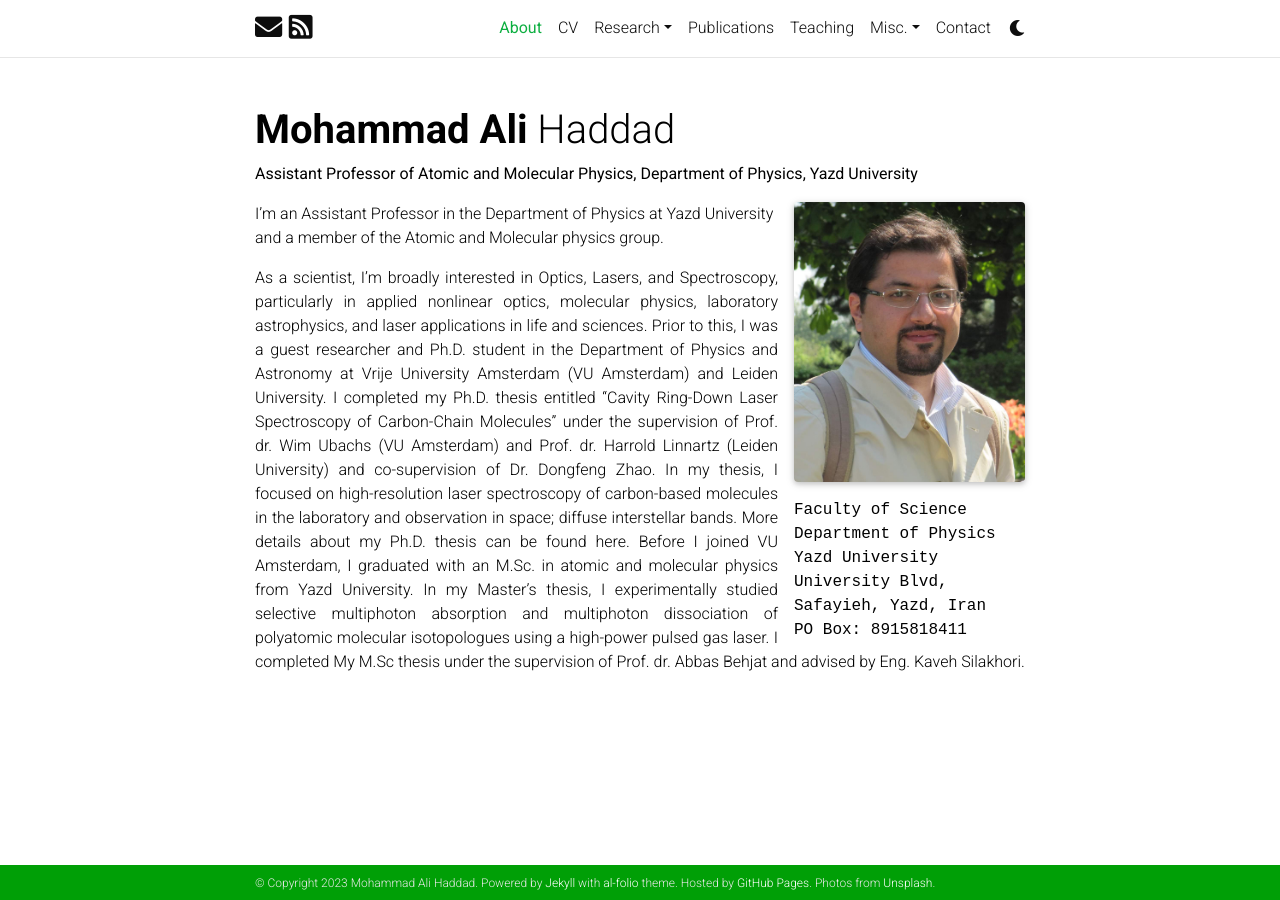
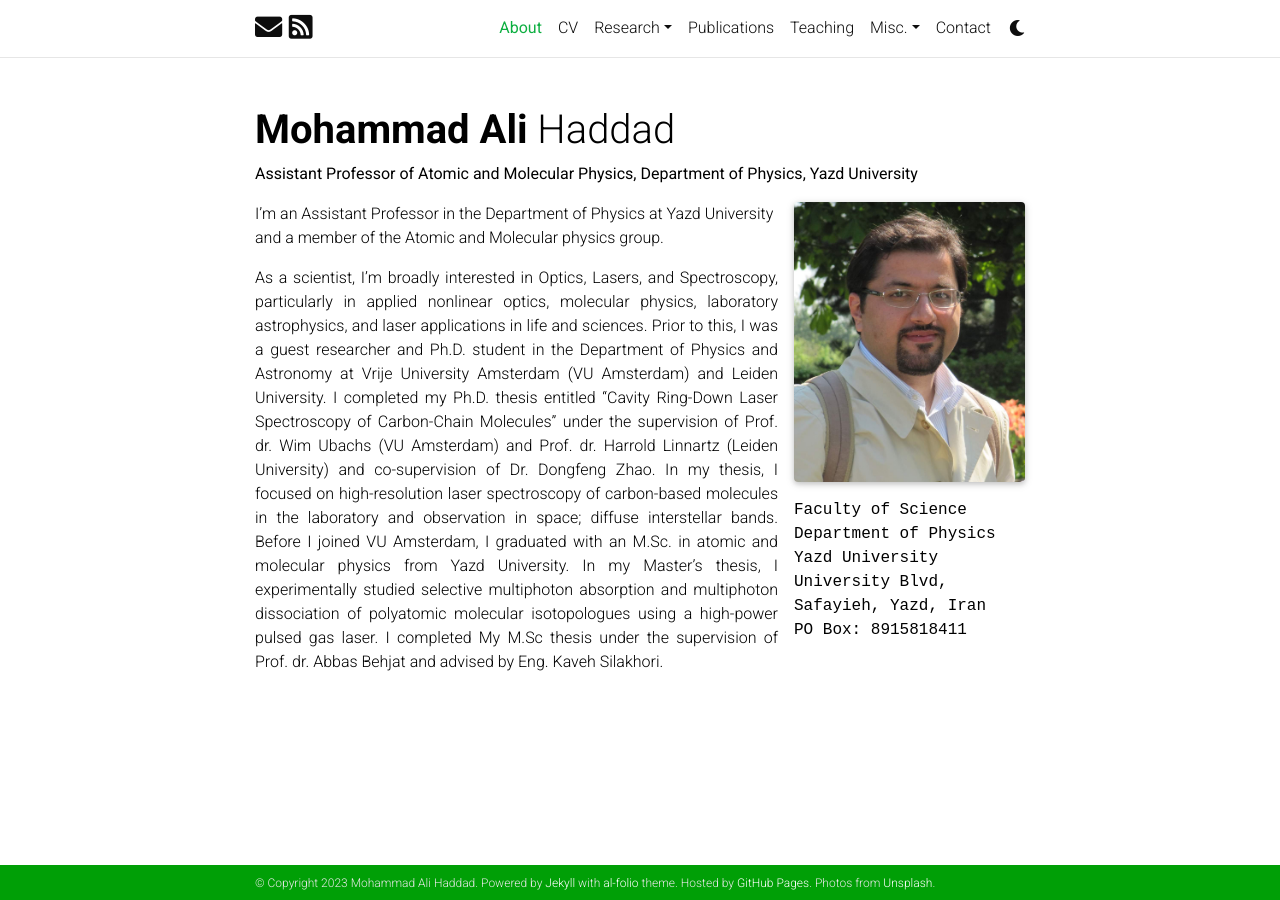
Before and after one commit to ma-haddad/ma-haddad.github.io, a Jekyll site: the page built from _pages/about.md, in a window 1280 px wide. Built offline with Jekyll 4.4.1, drawn with Linux system fonts in a browser that asks for light colours; full-size pictures stand in for the smaller copies a plugin makes; comment, search, counter and statistics services are not loaded; a style sheet for code colours, icons or effects is not loaded.

Commit message:
Update about.md

```diff
--- a/_pages/about.md
+++ b/_pages/about.md
@@ -25,7 +25,7 @@ I’m an Assistant Professor in the Department of Physics at Yazd University and
 <DIV align="justify">
 As a scientist, I’m broadly interested in Optics, Lasers, and Spectroscopy, particularly in applied nonlinear optics, molecular physics, laboratory astrophysics, and laser applications in life and sciences.
 
-Prior to this, I was a guest researcher and Ph.D. student in the Department of Physics and Astronomy at Vrije University Amsterdam (VU Amsterdam) and Leiden University. I completed my Ph.D. thesis entitled “Cavity Ring-Down Laser Spectroscopy of Carbon-Chain Molecules” under the supervision of Prof. dr. Wim Ubachs (VU Amsterdam) and Prof. dr. Harrold Linnartz (Leiden University) and co-supervision of Dr. Dongfeng Zhao. In my thesis, I focused on high-resolution laser spectroscopy of carbon-based molecules in the laboratory and observation in space; diffuse interstellar bands. More details about my Ph.D. thesis can be found here.
+Prior to this, I was a guest researcher and Ph.D. student in the Department of Physics and Astronomy at Vrije University Amsterdam (VU Amsterdam) and Leiden University. I completed my Ph.D. thesis entitled “Cavity Ring-Down Laser Spectroscopy of Carbon-Chain Molecules” under the supervision of Prof. dr. Wim Ubachs (VU Amsterdam) and Prof. dr. Harrold Linnartz (Leiden University) and co-supervision of Dr. Dongfeng Zhao. In my thesis, I focused on high-resolution laser spectroscopy of carbon-based molecules in the laboratory and observation in space; diffuse interstellar bands.
 
 Before I joined VU Amsterdam, I graduated with an M.Sc. in atomic and molecular physics from Yazd University. In my Master’s thesis, I experimentally studied selective multiphoton absorption and multiphoton dissociation of polyatomic molecular isotopologues using a high-power pulsed gas laser. I completed My M.Sc thesis under the supervision of Prof. dr. Abbas Behjat and advised by Eng. Kaveh Silakhori.
 </DIV>
```
